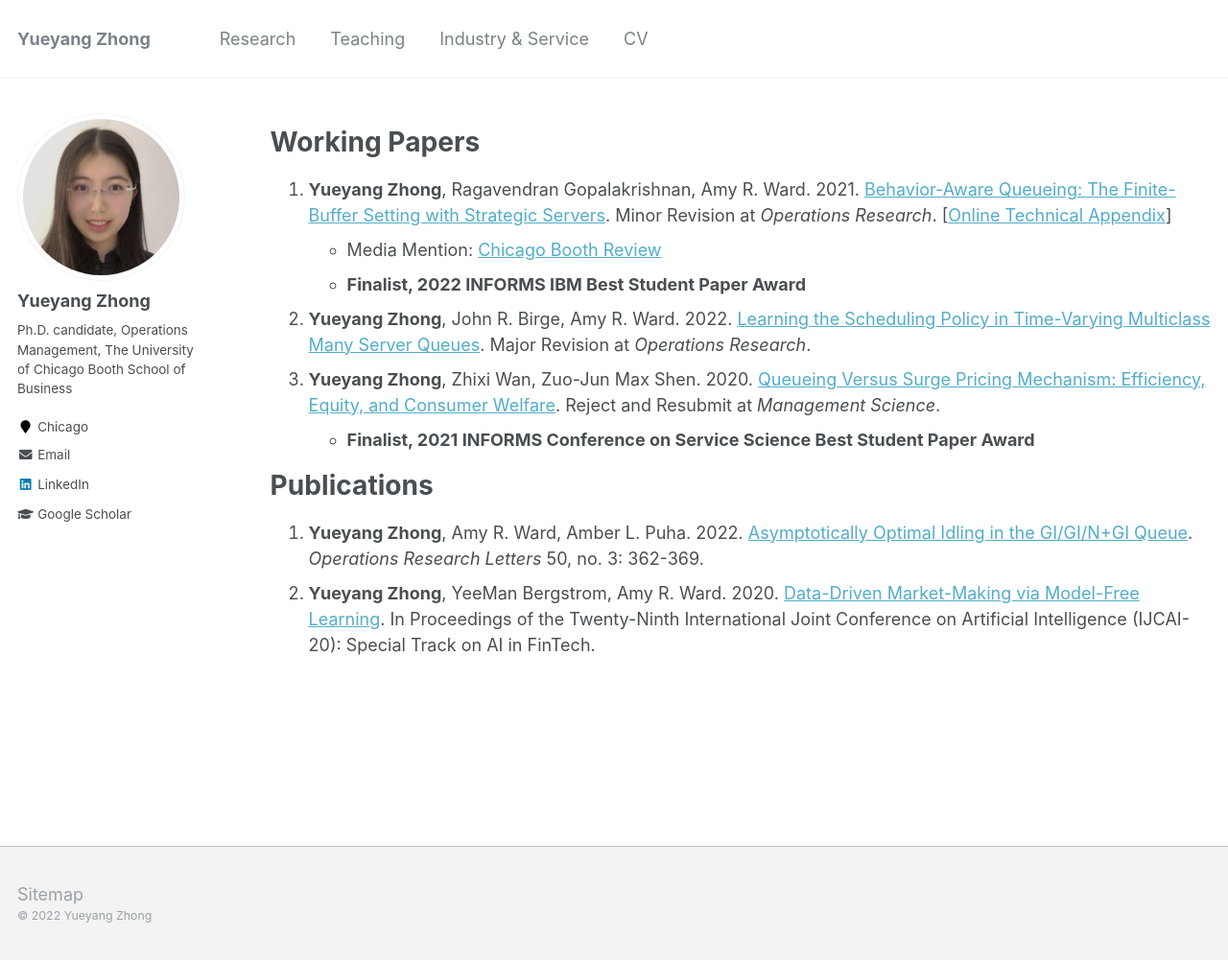
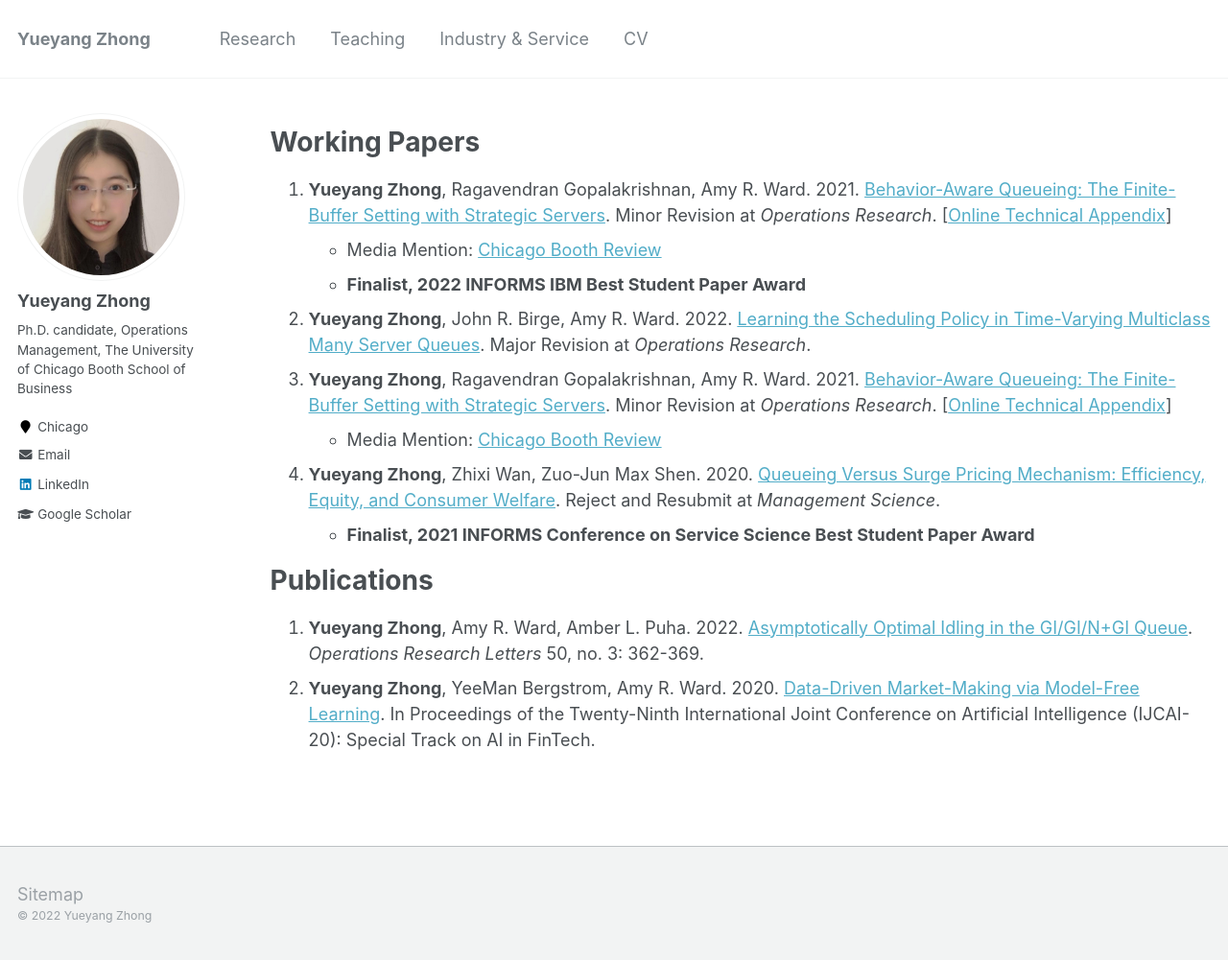
Before and after one commit to alicemengqi/site, a Jekyll site: the page built from _pages/publications.md, in a window 1280 px wide and 1001 px high. Shown: the whole window at 96% size. Built offline with Jekyll 4.4.1, drawn with Linux system fonts in a browser that asks for light colours.

Commit message:
Update publications.md

```diff
--- a/_pages/publications.md
+++ b/_pages/publications.md
@@ -11,7 +11,9 @@ author_profile: true
    - Media Mention: [Chicago Booth Review](https://www.chicagobooth.edu/review/secrets-wait-loss)
    - **Finalist, 2022 INFORMS IBM Best Student Paper Award**
 2. **Yueyang Zhong**, John R. Birge, Amy R. Ward. 2022. [Learning the Scheduling Policy in Time-Varying Multiclass Many Server Queues](https://papers.ssrn.com/sol3/papers.cfm?abstract_id=4090021). Major Revision at *Operations Research*.
-3.  **Yueyang Zhong**, Zhixi Wan, Zuo-Jun Max Shen. 2020. [Queueing Versus Surge Pricing Mechanism: Efficiency, Equity, and Consumer Welfare](https://papers.ssrn.com/sol3/papers.cfm?abstract_id=3699134). Reject and Resubmit at *Management Science*.
+3. **Yueyang Zhong**, Ragavendran Gopalakrishnan, Amy R. Ward. 2021. [Behavior-Aware Queueing: The Finite-Buffer Setting with Strategic Servers](https://papers.ssrn.com/sol3/papers.cfm?abstract_id=3633435). Minor Revision at *Operations Research*. [[Online Technical Appendix](https://yzhong0.github.io/yueyangzhong/files/finitebuffer_strategicserver_technical_file.pdf)]
+   - Media Mention: [Chicago Booth Review](https://www.chicagobooth.edu/review/secrets-wait-loss)
+4.  **Yueyang Zhong**, Zhixi Wan, Zuo-Jun Max Shen. 2020. [Queueing Versus Surge Pricing Mechanism: Efficiency, Equity, and Consumer Welfare](https://papers.ssrn.com/sol3/papers.cfm?abstract_id=3699134). Reject and Resubmit at *Management Science*.
    - **Finalist, 2021 INFORMS Conference on Service Science Best Student Paper Award**
 
 
```
